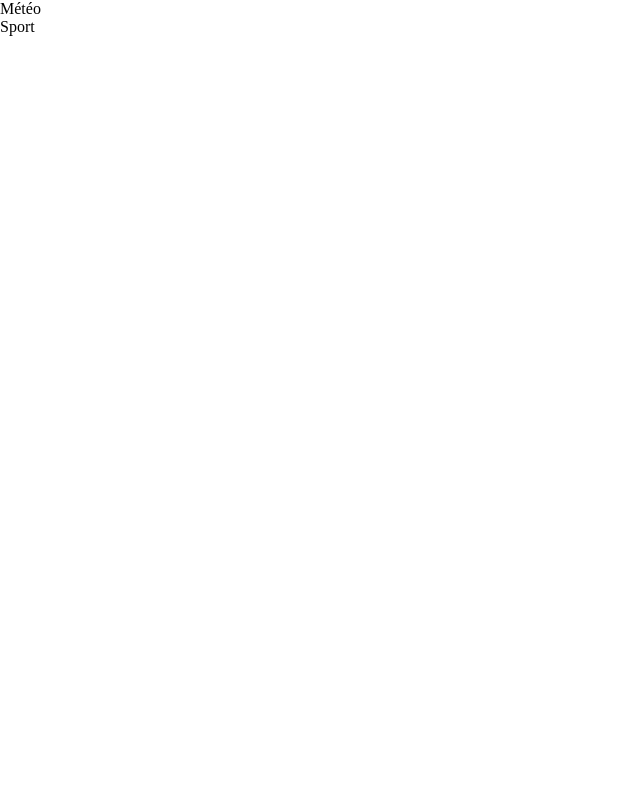
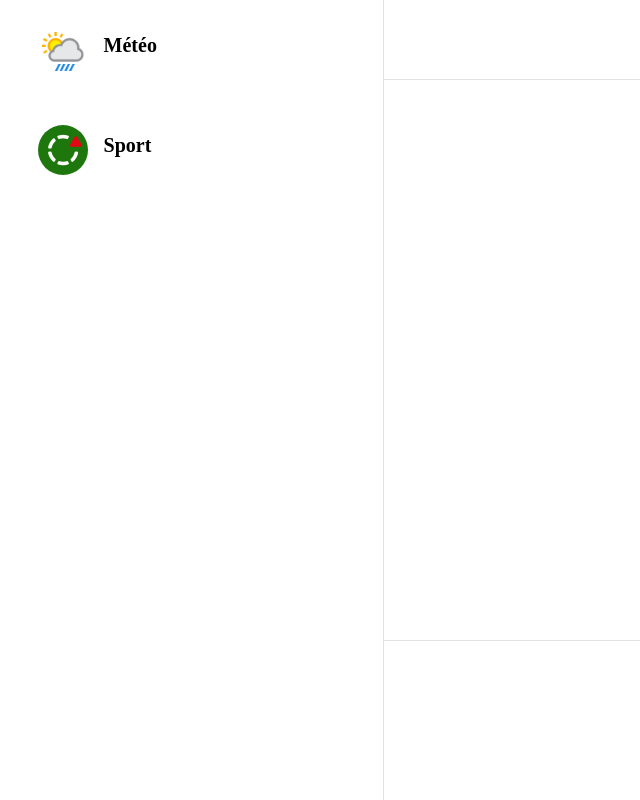
Before and after one commit to Yowks/chatbot-project-mds, a website built with webpack: page src/index.html in a window 1280 px wide. Shown: the whole page, without its empty margins (0-640 px from the left). Built offline with nearby package versions, Linux system fonts and the light colour scheme.

Commit message:
:Start Sprint1  Structure complete

```diff
--- a/package.json
+++ b/package.json
@@ -35,5 +35,6 @@
     "webpack": "^4.41.2",
     "webpack-cli": "^3.3.10",
     "webpack-dev-server": "^3.9.0"
-  }
+  },
+  "dependencies": {}
 }
--- a/src/data.json
+++ b/src/data.json
@@ -3,7 +3,7 @@
         {
             "name": "Météo",
             "id_user": "1",
-            "name_photo_user":"1.jpg"
+            "name_photo_user":"1.png"
         },
         {
             "name": "Sport",
--- a/src/index.js
+++ b/src/index.js
@@ -7,15 +7,34 @@ class Users {
     this.i = i;
     const left = document.querySelector('#left');
     const divUser = document.createElement('div');
+    const divUserPhoto = document.createElement('div');
+    const imgUserPhoto = document.createElement('img');
+    const divUserInfo = document.createElement('div');
+    const divUserInfoName = document.createElement('h2');
+    const name = 'name';
+    const img = 'name_photo_user';
+    const src = 'src/img/';
+    const nameCreate = document.createTextNode(this.data.users[this.i][name]);
+    const imgValue = this.data.users[this.i][img];
     divUser.setAttribute('class', 'eachUser');
-    const name = 'name';
-    const nameCreate = document.createTextNode(this.data.users[this.i][name]);
-    divUser.appendChild(nameCreate);
+    divUserPhoto.setAttribute('class', 'eachUserPhoto');
+    imgUserPhoto.setAttribute('src', `${src}${imgValue}`);
+    divUserInfo.setAttribute('class', 'eachUserInfo');
+    divUser.appendChild(divUserPhoto);
+    divUser.appendChild(divUserInfo);
+    divUserPhoto.appendChild(imgUserPhoto);
+    divUserInfo.appendChild(divUserInfoName);
+    divUserInfoName.appendChild(nameCreate);
     left.appendChild(divUser);
   }
 }
-const mydata = JSON.parse(JSON.stringify(myJsonData));
-const users = new Users();
-for (let i = 0; i < mydata.users.length; i += 1) {
-  users.usersDisplay(mydata, i);
+
+function init() {
+  const mydata = JSON.parse(JSON.stringify(myJsonData));
+  const users = new Users();
+  for (let i = 0; i < mydata.users.length; i += 1) {
+    users.usersDisplay(mydata, i);
+  }
 }
+
+init();
--- a/src/index.scss
+++ b/src/index.scss
@@ -5,6 +5,12 @@ $max_width: 1280px;
 @mixin test ($color) {
   text-align: right;
   color: $color;
+}
+
+@mixin border () {
+  box-sizing: border-box;
+  -moz-box-sizing: border-box;
+  -webkit-box-sizing: border-box;
 }
 
 html, body{
@@ -35,4 +41,63 @@ h1, h2, h3, h4, h5{
   > h2 {
     @include test($color2)
   }
+  > #left, #message, #menu {
+    @include border()
+  }
 }
+
+/********* Left block *********/
+#left {
+  width: 30%;
+  min-height: 100vh;
+  float: left;
+  border-right: 1px solid #e3e1e1;
+}
+
+.eachUser {
+  height: 80px;
+  width: 80%;
+  padding: 10px 10%;
+}
+
+.eachUserPhoto{
+  float: left;
+  border-radius: 50%;
+  overflow: hidden;
+  margin: 15px 5% 0 0;
+}
+
+.eachUserPhoto img{
+  width: 50px;
+  height: 50px;
+}
+
+.eachUserInfo {
+  float: left;
+}
+
+.eachUserInfo h2 {
+  font-size: 20px;
+  line-height: 70px;
+}
+
+/********* Right Block *********/
+#right {
+  width: 70%;
+  height: 100%;
+  float: left;
+}
+
+#menu {
+  height: 10%;
+  border-bottom: 1px solid #e3e1e1;
+}
+
+#chat {
+  height: 70%;
+}
+
+#message{
+  min-height: 20%;
+  border-top: 1px solid #e3e1e1;
+}
```
Also changed, not shown: src/img/1.png (added), src/img/2.jpg (added).
